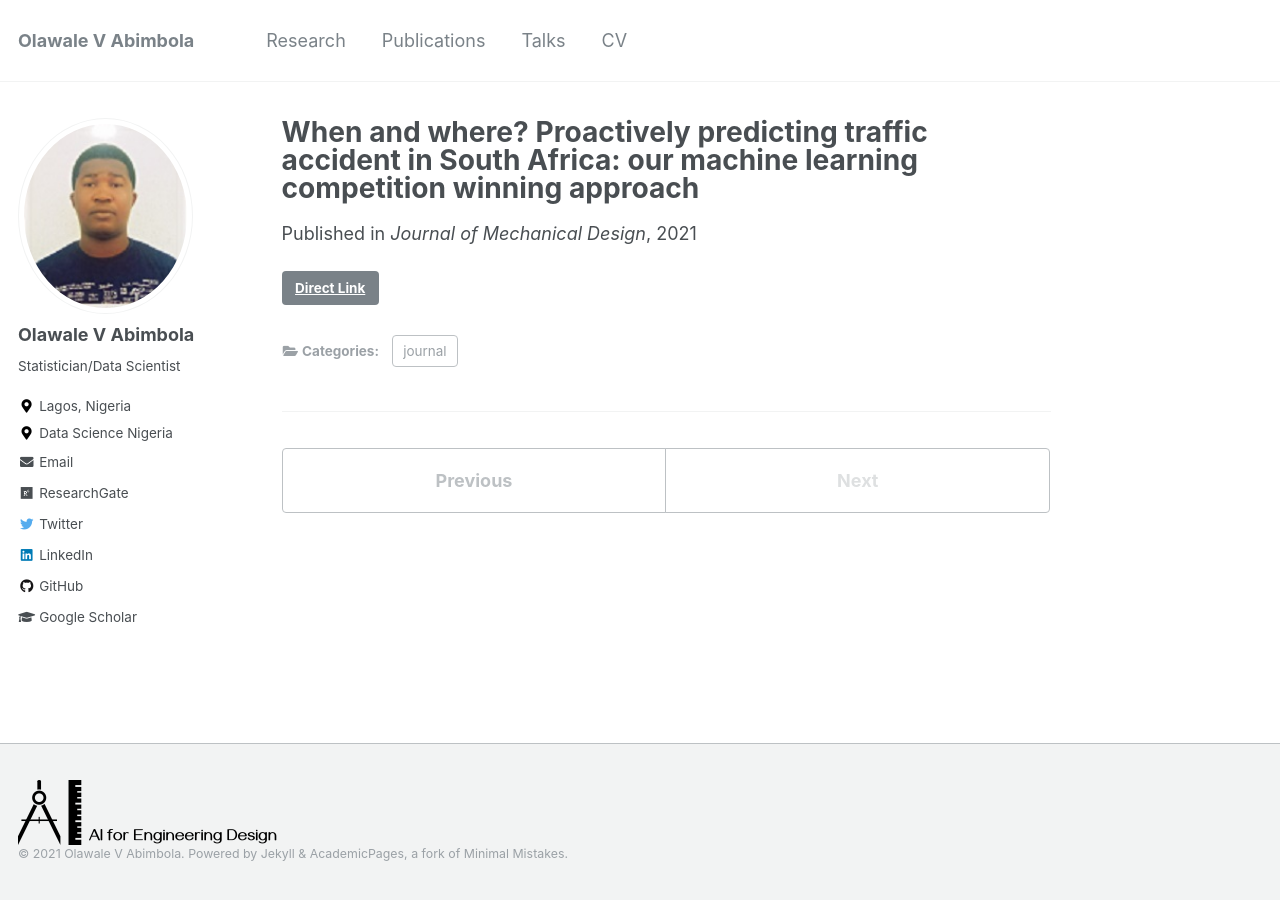
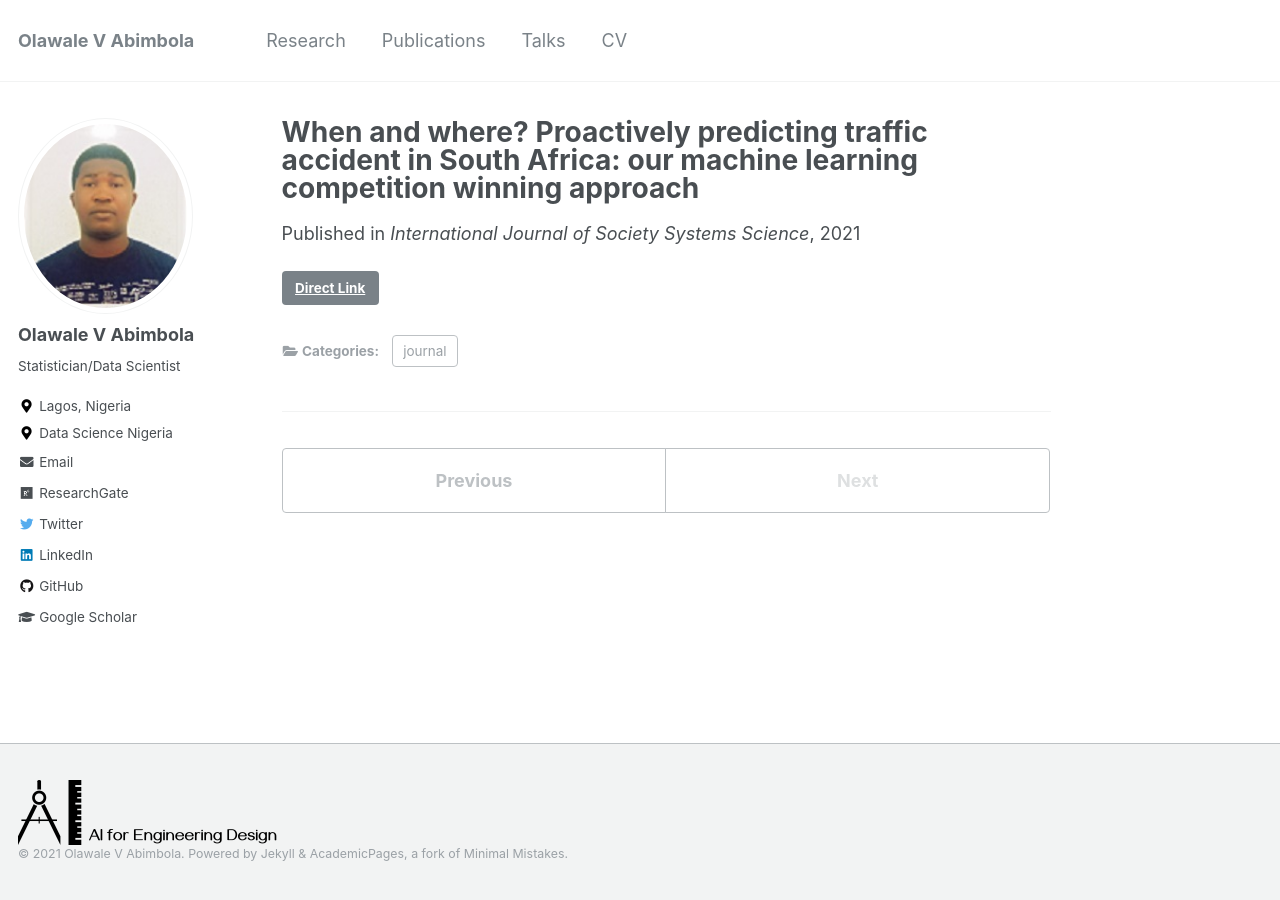
Before and after one commit to olawale0254/olawale0254portfolio2, a Jekyll site: the page built from _publications/2021-07-13-where.md, in a window 1280 px wide. Built offline with Jekyll 4.4.1, drawn with Linux system fonts in a browser that asks for light colours; part of the change alters nothing that is shown.

Commit message:
Update 2021-07-13-where.md

```diff
--- a/_publications/2021-07-13-where.md
+++ b/_publications/2021-07-13-where.md
@@ -3,17 +3,11 @@ title: "When and where? Proactively predicting traffic accident in South Africa:
 collection: publications
 permalink: /publications/2021-07-13-where
 date: 2021-07-13
-venue: 'Journal of Mechanical Design'
-paperurl: '/files/pdf/publications/md_143_3_031703.pdf'
+venue: 'International Journal of Society Systems Science'
+paperurl: '/files/pdf/'
 link: 'https://asmedigitalcollection.asme.org/mechanicaldesign/article/143/3/031703/1087578'
-github: 'https://github.com/wchen459/PaDGAN'
-authors: '<b>Wei Chen</b>, Faez Ahmed'
+github: 'https://github.com/'
+authors: 'Sulaimon Afolabi, Warrie Warrie, Oluwatobi Banjo, Opeoluwa Iwashokun, <b>Olawale Abimbola</b>, Naledi Ngqambela, Fata Soliu, Olawumi Olasunkanmi, Folorunso Sakinat, and Sibusiso Matshika'
 abstract: "South Africa (SA) records high mortality originating from traffic accident annually making the country to be ranked highly among nations with the highest traffic mortality globally. There is seemingly no study that has attempted to forecast when and where next accident will occur in SA. This study aims to use machine learning method to predict traffic accident in SA for every hour ranging between 1 January and 31 March 2019 at a segment ID. We obtained details of accidents that occurred in Cape Town, SA between 2016 and 2019 SANRAL, Uber Movement and Cape Town FMS via Zindi competition platform. This research adopted Catboost and LightGBM models to predict the traffic incident occurrence. Our model shows a F1 score of 0.11. The results of this research will aid prediction of accident occurrence at a particular road segment hourly."
 category: 'journal'
-topic:
-  design_representation: True
-  inverse_design: False
-  generative_modeling: True
-  adaptive_sampling: False
-  metamaterials_design: False
 ---
```
